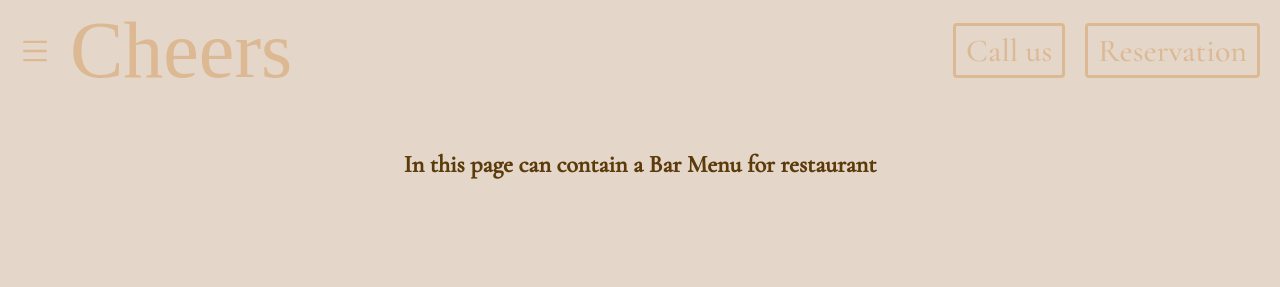
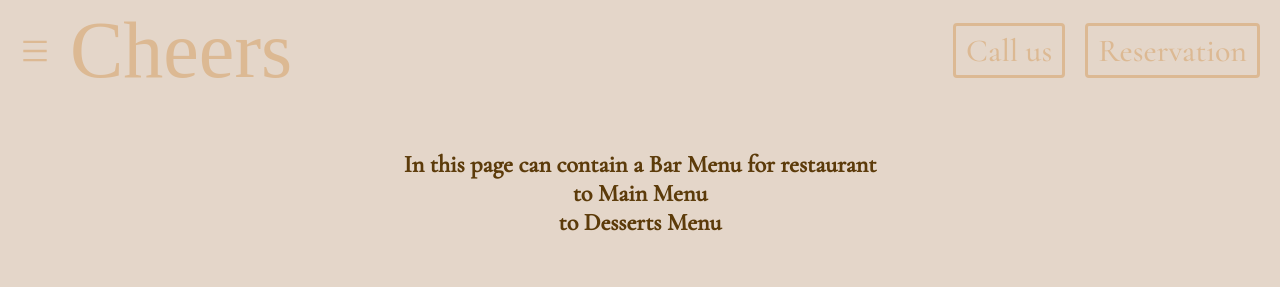
Before and after one commit to Olyathecute/Cheers, a React (Create React App) app: page /menu-bar in a window 1280 px wide. Shown: the top 287 px of the page. Built offline with nearby package versions, Linux system fonts and the light colour scheme; a web font is replaced by a local one.

Commit message:
Menu section second commit

```diff
--- a/src/components/menuPages/MenuBar.js
+++ b/src/components/menuPages/MenuBar.js
@@ -1,10 +1,25 @@
-import React from 'react'
-import { MenuWrapper, MenuText } from './MenuPagesStyles'
+import React, { useEffect } from 'react'
+import { useLocation } from 'react-router-dom'
+import { MenuWrapper, MenuText, MenuLink } from './MenuPagesStyles'
 
 export default function MenuBar() {
+  const { pathname } = useLocation()
+
+  useEffect(() => {
+    window.scrollTo(0, 0)
+  }, [pathname])
+
   return (
     <MenuWrapper>
       <MenuText>In this page can contain a Bar Menu for restaurant</MenuText>
+      <MenuText>
+        to&nbsp;
+        <MenuLink to="/menu">Main Menu</MenuLink>
+      </MenuText>
+      <MenuText>
+        to&nbsp;
+        <MenuLink to="/menu-desserts">Desserts Menu</MenuLink>
+      </MenuText>
     </MenuWrapper>
   )
 }
--- a/src/components/menuPages/MenuDesserts.js
+++ b/src/components/menuPages/MenuDesserts.js
@@ -1,10 +1,25 @@
-import React from 'react'
-import { MenuWrapper, MenuText } from './MenuPagesStyles'
+import React, { useEffect } from 'react'
+import { useLocation } from 'react-router-dom'
+import { MenuWrapper, MenuText, MenuLink } from './MenuPagesStyles'
 
 export default function MenuDesserts() {
+  const { pathname } = useLocation()
+
+  useEffect(() => {
+    window.scrollTo(0, 0)
+  }, [pathname])
+
   return (
     <MenuWrapper>
       <MenuText>In this page can contain a Desserts Menu for restaurant</MenuText>
+      <MenuText>
+        to&nbsp;
+        <MenuLink to="/menu">Main Menu</MenuLink>
+      </MenuText>
+      <MenuText>
+        to&nbsp;
+        <MenuLink to="/menu-bar">Bar Menu</MenuLink>
+      </MenuText>
     </MenuWrapper>
   )
 }
--- a/src/components/menuPages/MenuMain.js
+++ b/src/components/menuPages/MenuMain.js
@@ -1,10 +1,25 @@
-import React from 'react'
-import { MenuWrapper, MenuText } from './MenuPagesStyles'
+import React, { useEffect } from 'react'
+import { useLocation } from 'react-router-dom'
+import { MenuWrapper, MenuText, MenuLink } from './MenuPagesStyles'
 
 export default function MenuMain() {
+  const { pathname } = useLocation()
+
+  useEffect(() => {
+    window.scrollTo(0, 0)
+  }, [pathname])
+
   return (
     <MenuWrapper>
       <MenuText>In this page can contain a Main Menu for restaurant</MenuText>
+      <MenuText>
+        to&nbsp;
+        <MenuLink to="/menu-bar">Bar Menu</MenuLink>
+      </MenuText>
+      <MenuText>
+        to&nbsp;
+        <MenuLink to="/menu-desserts">Desserts Menu</MenuLink>
+      </MenuText>
     </MenuWrapper>
   )
 }
--- a/src/components/menuPages/MenuPagesStyles.js
+++ b/src/components/menuPages/MenuPagesStyles.js
@@ -1,5 +1,6 @@
 import styled from 'styled-components'
-import { LightColor, DarkColor, FonColor } from '../../globalStyles'
+import { Link } from 'react-router-dom'
+import { LightColor, DarkColor, FonColor, GreenColor } from '../../globalStyles'
 
 export const MenuWrapper = styled.div`
   background-color: ${FonColor};
@@ -13,3 +14,12 @@ export const MenuText = styled.h2`
   color: ${DarkColor};
   font-family: 'Cormorant Garamond', serif;
 `
+
+export const MenuLink = styled(Link)`
+  text-decoration: none;
+  color: ${DarkColor};
+
+  &:hover {
+    color: ${GreenColor};
+  }
+`
```
